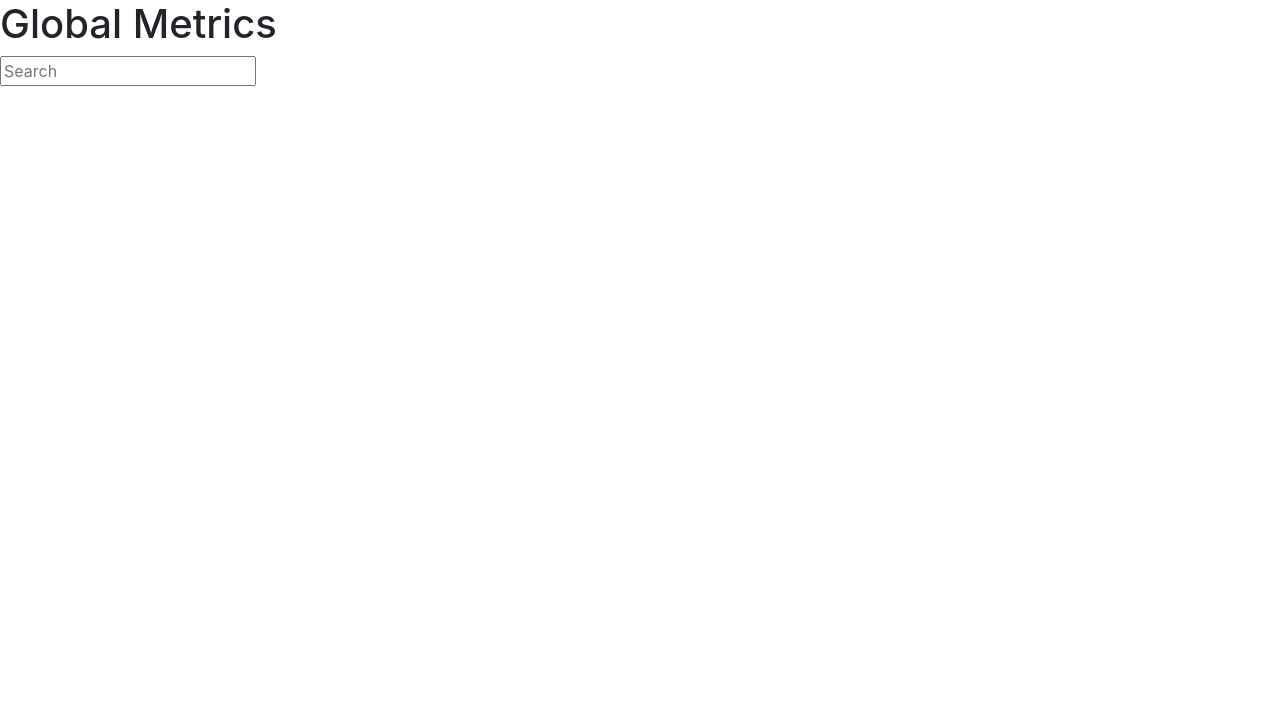
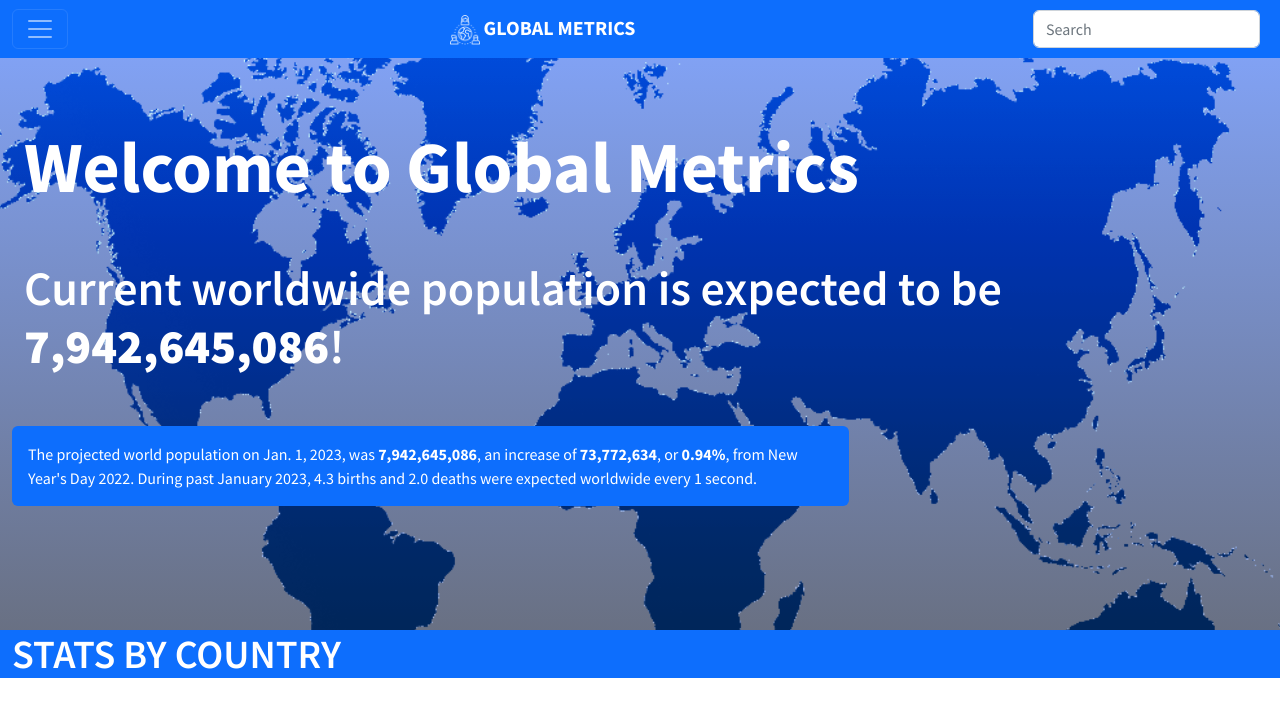
Before and after one commit to HunterX-7/Global-Metrics-Webapp, a React (Create React App) app: page /#/ in a window 1280 px wide. Shown: the top 716 px of the page. Built offline with nearby package versions, Linux system fonts and the light colour scheme; no server answers.

Commit message:
Add navbar and style landing page

```diff
--- a/src/components/DetailCard.js
+++ b/src/components/DetailCard.js
@@ -8,7 +8,12 @@ const DetailCard = (props) => {
     <>
       <Link to={`details/${name}`}>
         <div>
-          <img src={flag} alt={name} />
+          <img
+            src={flag}
+            alt={name}
+            width="150"
+            height="100"
+          />
         </div>
       </Link>
       <h2>{name}</h2>
--- a/src/index.css
+++ b/src/index.css
@@ -1,27 +1,29 @@
-body {
+@import url('https://fonts.googleapis.com/css2?family=Source+Sans+Pro:ital,wght@0,200;0,300;0,400;0,600;0,700;0,900;1,200;1,300;1,400;1,600;1,700;1,900&display=swap');
+
+* {
+  box-sizing: border-box;
   margin: 0;
-  font-family:
-    -apple-system,
-    BlinkMacSystemFont,
-    'Segoe UI',
-    'Roboto',
-    'Oxygen',
-    'Ubuntu',
-    'Cantarell',
-    'Fira Sans',
-    'Droid Sans',
-    'Helvetica Neue',
-    sans-serif;
-  -webkit-font-smoothing: antialiased;
-  -moz-osx-font-smoothing: grayscale;
+  padding: 0;
+  font-family: 'Source Sans Pro', sans-serif;
 }
 
-code {
-  font-family:
-    source-code-pro,
-    Menlo,
-    Monaco,
-    Consolas,
-    'Courier New',
-    monospace;
+.landing-bg {
+  background-image: url("./images/pngwing.com2.png"), linear-gradient(rgba(110, 151, 255, 0.85), rgba(70, 70, 70, 0.85));
+  background-position: center center;
+  background-blend-mode: overlay;
+  background-repeat: no-repeat;
+  background-size: cover;
+  background-attachment: fixed;
 }
+
+.hero-p {
+  color: white;
+  margin: 0;
+}
+
+.box {
+  background-color: transparent;
+  border: 1px solid transparent;
+  min-height: 50px;
+  font-size: 2rem;
+}
--- a/src/pages/HomePage.js
+++ b/src/pages/HomePage.js
@@ -1,9 +1,16 @@
 import { useSelector } from 'react-redux';
 import { useEffect, useState } from 'react';
+
+import Container from 'react-bootstrap/Container';
+import Form from 'react-bootstrap/Form';
+import Nav from 'react-bootstrap/Nav';
+import Navbar from 'react-bootstrap/Navbar';
+import Offcanvas from 'react-bootstrap/Offcanvas';
 
 import { getCountryApi } from '../redux/countryReducer';
 import store from '../redux/configureStore';
 import HomeList from '../components/HomeList';
+import logo from '../images/global-network-white.png';
 
 let reload = false;
 const HomePage = () => {
@@ -23,15 +30,114 @@ const HomePage = () => {
 
   return (
     <div>
-      <div>
-        <h1>Global Metrics</h1>
-        <form>
-          <input
-            type="search"
-            onChange={onChange}
-            placeholder="Search"
-          />
-        </form>
+      <Navbar fixed="top" key="false" bg="primary" variant="dark" expand="false">
+        <Container fluid className="d-flex">
+          <Navbar.Toggle aria-controls="offcanvasNavbar-expand-false" />
+          <Navbar.Offcanvas
+            id="offcanvasNavbar-expand-false"
+            aria-labelledby="offcanvasNavbarLabel-expand-false"
+            placement="end"
+          >
+            <Offcanvas.Header closeButton>
+              <Offcanvas.Title id="offcanvasNavbarLabel-expand-false">
+                <strong>GLOBAL METRICS</strong>
+              </Offcanvas.Title>
+            </Offcanvas.Header>
+            <Offcanvas.Body>
+              <Nav className="justify-content-end flex-grow-1 pe-3">
+                <Nav.Link href="#action1">Home</Nav.Link>
+                <Nav.Link href="#action2">About</Nav.Link>
+                <Nav.Link href="#action2">More</Nav.Link>
+              </Nav>
+              <Form className="d-flex">
+                <Form.Control
+                  onChange={onChange}
+                  type="search"
+                  placeholder="Search"
+                  className="me-2"
+                  aria-label="Search"
+                />
+              </Form>
+            </Offcanvas.Body>
+          </Navbar.Offcanvas>
+
+          <Navbar.Brand className="d-inline-block justify-content-center" href="#">
+            <img
+              src={logo}
+              width="30"
+              height="30"
+              className="d-inline-block justify-content-center"
+              alt="Global Metrics logo"
+            />
+            {' '}
+            <strong>GLOBAL METRICS</strong>
+          </Navbar.Brand>
+
+          <Form className="d-none d-md-flex">
+            <Form.Control
+              onChange={onChange}
+              type="search"
+              placeholder="Search"
+              className="me-2"
+              aria-label="Search"
+            />
+          </Form>
+        </Container>
+      </Navbar>
+      <div className="container-fluid p-4 landing-bg">
+        <div className="row">
+          <div className="col-12">
+            <div className="box" />
+          </div>
+          <div className="col-12">
+            <div className="box" />
+          </div>
+          <div className="col-md-11 col-12">
+            <h1 className="display-2 hero-p" style={{ fontWeight: '700' }}>Welcome to Global Metrics</h1>
+          </div>
+          <div className="col-12">
+            <div className="box" />
+          </div>
+          <div className="col-md-11 col-12">
+            <h2 className="display-5 hero-p" style={{ fontWeight: '600' }}>
+              Current worldwide population is expected to be
+              {' '}
+              <strong>7,942,645,086</strong>
+              !
+            </h2>
+          </div>
+          <div className="col-12">
+            <div className="box" />
+          </div>
+          <div className="col-md-8 col-12 p-3 rounded bg-primary">
+            <p className="hero-p">
+              The projected world population on Jan. 1, 2023, was
+              {' '}
+              <strong>7,942,645,086</strong>
+              , an increase of
+              {' '}
+              <strong>73,772,634</strong>
+              , or
+              {' '}
+              <strong>0.94%</strong>
+              , from New Year&apos;s Day 2022. During past January 2023, 4.3 births
+              and 2.0 deaths were expected worldwide every 1 second.
+            </p>
+          </div>
+          <div className="col-12">
+            <div className="box" />
+          </div>
+          <div className="col-12">
+            <div className="box" />
+          </div>
+        </div>
+      </div>
+      <div className="container-fluid bg-primary">
+        <div className="row">
+          <div className="col-md-11 col-12">
+            <h2 className="display-5 hero-p" style={{ fontWeight: '600', fontSize: '40px' }}>STATS BY COUNTRY</h2>
+          </div>
+        </div>
       </div>
 
       <HomeList
```
